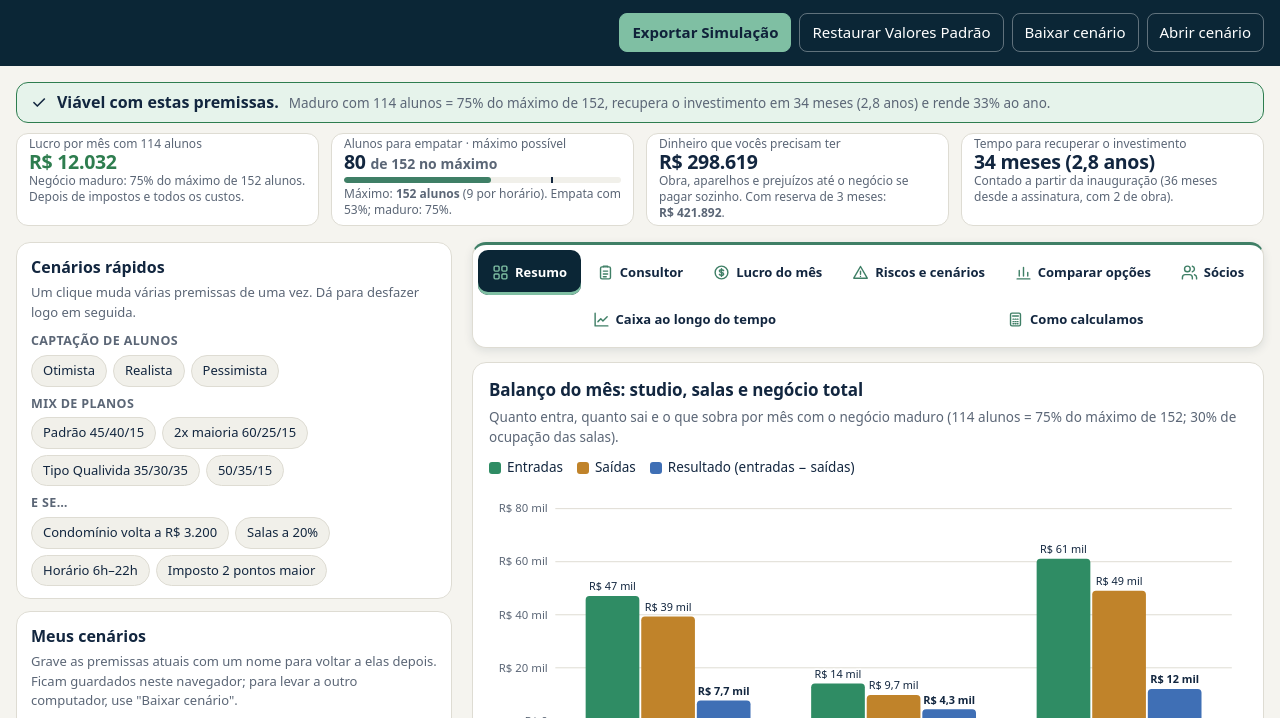
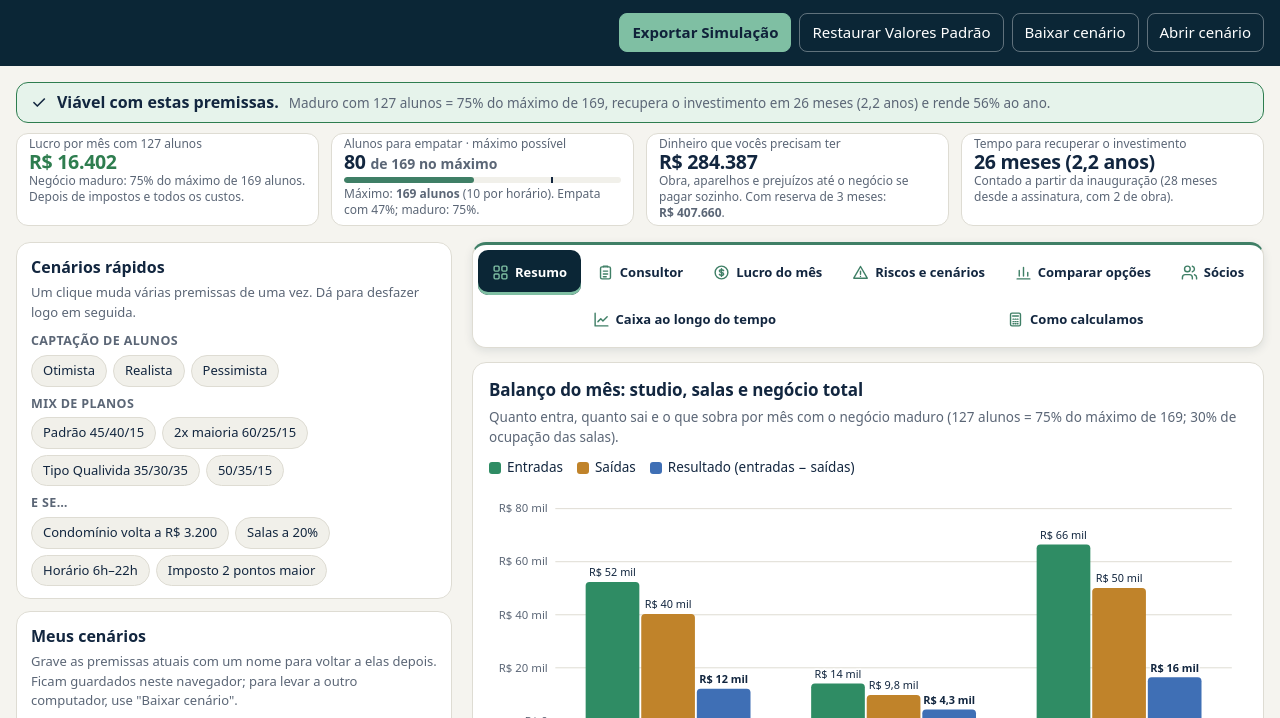
Before and after one commit to tmr6583/core-one-simulador, a plain HTML site: page index.html in a window 1280 px wide. Shown: the part 81-799 px from the top of the page. Drawn offline with Linux system fonts and the light colour scheme.

Commit message:
Atualiza simulador

```diff
--- a/index.html
+++ b/index.html
@@ -330,7 +330,7 @@ const GROUPS = [
     ["domingos","Domingos/feriados abertos no mês","dias",0,1,"",0],
   ]},
   {id:"capac", g:"Quantos alunos cabem", intro:"Espaço de treino e frequência dos alunos.", f:[
-    ["capSim","Alunos treinando ao mesmo tempo","alunos",9,1,"Limite de alunos no salão em cada horário. Recomendado: 9 alunos, com 7 m² para cada um.",1],
+    ["capSim","Alunos treinando ao mesmo tempo","alunos",10,1,"Limite de alunos no salão em cada horário. Padrão: 10 alunos (decisão dos sócios, 16-11-2026), com 7 m² para cada um = 70 m² de área livre de treino; confirmar com a planta.",1],
     ["m2Aluno","Espaço por aluno","m² por aluno",7,0.5,"Espaço recomendado para cada aluno treinar com conforto. Serve para conferir se a área comporta a turma.",1],
     ["areaUtilTerreo","Área livre para treinar (planta)","m²",50,1,"Espaço só de treino que o térreo oferece, sem recepção, banheiros e escada. Estimativa até chegar a planta. Se for menor que alunos × espaço por aluno, aparece um alerta.",1],
     ["faltas","Taxa de faltas","% dos treinos",16.8,0.5,"Parte dos treinos contratados que o aluno não usa. Os treinos contratados vêm do mix de planos (2x, 3x e 4–5x por semana). Com 16,8%, cada aluno vem em média 10 vezes por mês.",1],
@@ -480,7 +480,7 @@ function assinaturaPadroes(){
   let h = 2166136261; for(let i=0;i<t.length;i++){ h ^= t.charCodeAt(i); h = Math.imul(h, 16777619); }
   return (h>>>0).toString(16).padStart(8,"0").slice(0,6);
 }
-const VERSAO = {app:"1.6.1", padroes:"15-11-2026", codigo: assinaturaPadroes()};
+const VERSAO = {app:"1.7.0", padroes:"16-11-2026", codigo: assinaturaPadroes()};
 const textoVersao = () => `Simulador ${VERSAO.app} · valores padrão de ${VERSAO.padroes} (código ${VERSAO.codigo})`;
 
 const UI = loadUI();
@@ -601,7 +601,7 @@ function loanPay(p, m){
 // sem cancelamento, a base cresce até o fim da análise. Com "limitar às vagas", nunca passa da lotação.
 // D12: meta do negócio maduro. Padrão: 75% do máximo de alunos (vagas), premissa dos sócios; ou um número fixo.
 function metaAlunos(p, d){ return p.metaPor==="num" ? p.alunosAlvo : Math.round(d.lotacao*p.pctMaduro/100); }
-// Texto da premissa do negócio maduro, para títulos e frases: "114 alunos (75% do máximo de 152)"
+// Texto da premissa do negócio maduro, para títulos e frases: "127 alunos = 75% do máximo de 169"
 function pctMaduroReal(p, s){ return p.modoCrescimento!=="captacao" && p.metaPor!=="num" && s.A < s.d.lotacao ? p.pctMaduro/100 : s.A/Math.max(1, s.d.lotacao); }
 function maduroTxt(p, s){
   return `${num(s.A)} alunos = ${p.modoCrescimento==="captacao" ? "base estável, " : ""}${pct(pctMaduroReal(p, s),0)} do máximo de ${num(s.d.lotacao)}`;
```
